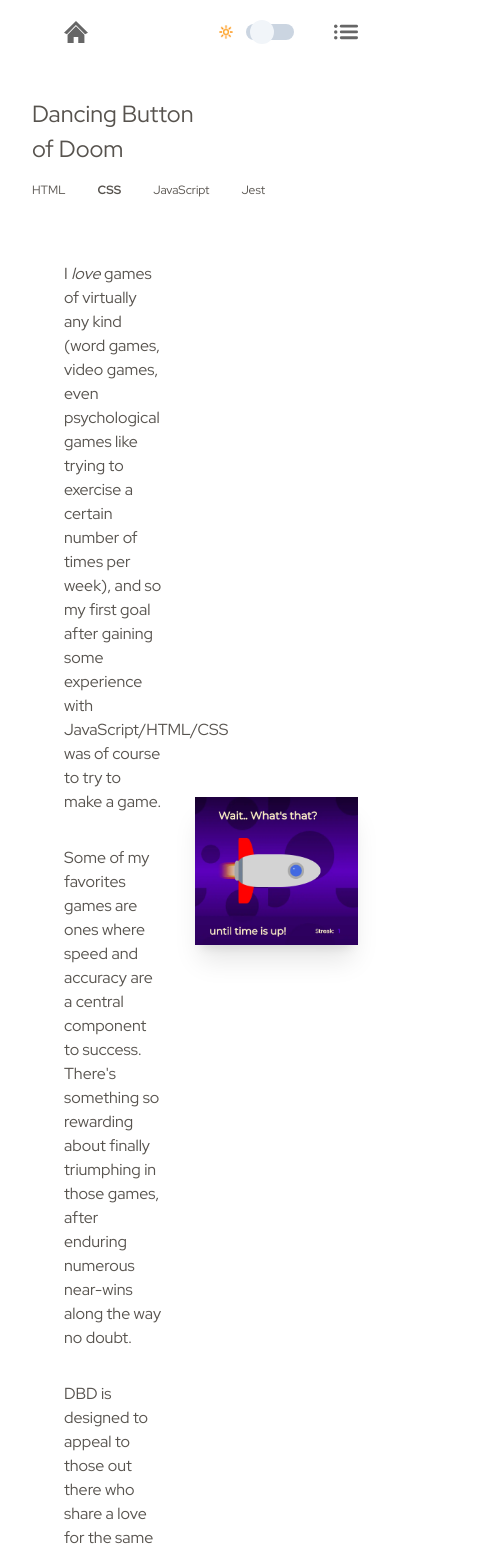
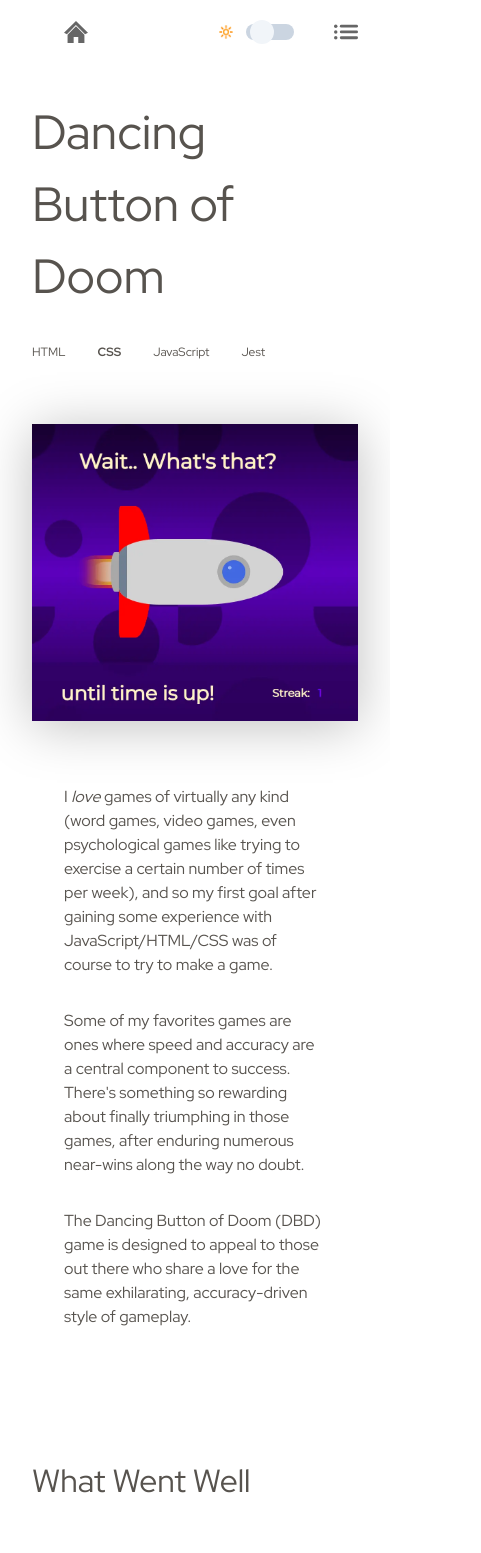
Before and after one commit to julianlk522/portfo, a Next.js app: page /dancing in a window 390 px wide. Shown: the top 1553 px of the page, 481 px wide, since content can reach past the window. Built offline with nearby package versions, Linux system fonts and the light colour scheme.

Commit message:
responsive layout for dancing.tsx, add shadows for all main screenshots and video demo

```diff
--- a/pages/dancing.tsx
+++ b/pages/dancing.tsx
@@ -12,12 +12,12 @@ function DancingButtonDetails({ darkMode }) {
 			id='dancingButtonDetails'
 			className='relative h-full w-screen px-8 pt-24 pb-32 text-stone-600 dark:text-white lg:px-16'
 		>
-			<header className='mb-32 flex'>
-				<div id='headerText' className='w-1/2'>
+			<header className='mb-32 flex flex-col items-center justify-between md:flex-row'>
+				<div id='headerText' className='md:w-1/2'>
 					<h1
-						className='mb-4'
+						className='mb-8'
 						style={{
-							fontSize: 'clamp(1rem, 6vw, 6vh)',
+							fontSize: 'clamp(3rem, 6vw, 6vh)',
 						}}
 					>
 						Dancing Button of Doom
@@ -32,7 +32,34 @@ function DancingButtonDetails({ darkMode }) {
 						<li>Jest</li>
 					</ul>
 
-					<div className='flex h-auto w-4/5 flex-col space-y-8 pl-8'>
+					<div
+						id='headerImgFlexWrapperSm'
+						className='my-16 flex w-full items-center md:hidden'
+					>
+						<div
+							id='headerImageWrapper'
+							className='relative flex max-h-[50vh]'
+							style={
+								darkMode
+									? {
+											boxShadow:
+												'rgba(255, 255, 255, 5%) 0px 5px 50px',
+									  }
+									: {
+											boxShadow:
+												'rgba(0, 0, 0, 25%) 0px 5px 50px',
+									  }
+							}
+						>
+							<Image
+								src={headerImg}
+								objectFit='cover'
+								objectPosition='top'
+							/>
+						</div>
+					</div>
+
+					<div className='flex h-auto flex-col space-y-8 px-8 md:w-4/5 md:pr-0'>
 						<p>
 							I <i>love</i> games of virtually any kind (word
 							games, video games, even psychological games like
@@ -49,27 +76,31 @@ function DancingButtonDetails({ darkMode }) {
 							the way no doubt.
 						</p>
 						<p>
-							DBD is designed to appeal to those out there who
-							share a love for the same exhilarating,
-							accuracy-driven style of gameplay.
+							The Dancing Button of Doom (DBD) game is designed to
+							appeal to those out there who share a love for the
+							same exhilarating, accuracy-driven style of
+							gameplay.
 						</p>
 					</div>
 				</div>
 
 				<div
-					id='headerImgFlexWrapper'
-					className='flex h-auto w-full max-w-[50%] items-center'
+					id='headerImgFlexWrapperMd'
+					className='hidden max-w-[45%] items-center md:flex'
 				>
 					<div
 						id='headerImageWrapper'
-						className='relative flex h-min max-h-[50vh] shadow-xl dark:shadow-none'
+						className='relative flex max-h-[50vh]'
 						style={
 							darkMode
 								? {
 										boxShadow:
-											'rgb(255 255 255 / 5%) 0px 5px 50px',
+											'rgba(255, 255, 255, 5%) 0px 5px 50px',
 								  }
-								: {}
+								: {
+										boxShadow:
+											'rgba(0, 0, 0, 25%) 0px 5px 50px',
+								  }
 						}
 					>
 						<Image
@@ -80,17 +111,20 @@ function DancingButtonDetails({ darkMode }) {
 					</div>
 				</div>
 			</header>
-			<div id='centralTextContent' className='flex h-auto'>
-				<section className='flex h-auto w-1/2 flex-col'>
+			<div
+				id='centralTextContent'
+				className='flex h-auto flex-col md:flex-row'
+			>
+				<section className='mb-32 flex h-auto flex-col md:mb-0 md:w-1/2'>
 					<h2
 						className='mb-16'
 						style={{
-							fontSize: 'clamp(1rem, 4vw, 4vh)',
+							fontSize: 'clamp(2rem, 4vw, 4vh)',
 						}}
 					>
 						What Went Well
 					</h2>
-					<div className='max-w-[80%] space-y-8 pl-8'>
+					<div className='space-y-8 px-8 md:max-w-[80%] md:pr-0'>
 						<p>
 							This project served as my welcoming ceremony into
 							the world of CSS animations, and quickly turned into
@@ -114,7 +148,7 @@ function DancingButtonDetails({ darkMode }) {
 							stop!
 						</p>
 					</div>
-					<figure className='mt-16 flex max-w-[80%] flex-col items-center pl-8'>
+					<figure className='mt-16 flex flex-col items-center md:max-w-[80%] md:pl-8'>
 						<video
 							controls
 							controlsList='nodownload nofullscreen'
@@ -122,6 +156,17 @@ function DancingButtonDetails({ darkMode }) {
 							muted
 							disablePictureInPicture
 							playsInline
+							style={
+								darkMode
+									? {
+											boxShadow:
+												'rgba(255, 255, 255, 5%) 0px 5px 50px',
+									  }
+									: {
+											boxShadow:
+												'rgba(0, 0, 0, 25%) 0px 5px 50px',
+									  }
+							}
 						>
 							<source
 								src={'/projectDetails/crashLanding.mp4'}
@@ -130,23 +175,23 @@ function DancingButtonDetails({ darkMode }) {
 							Your browser doesn&apos;t support the video tag.
 						</video>
 						<figcaption className='mt-4 text-xs'>
-							Rocket crash-landing sequence
+							Rocket crash-landing animation sequence
 						</figcaption>
 					</figure>
 				</section>
-				<section className='flex h-auto w-1/2 flex-col'>
+				<section className='flex h-auto flex-col md:w-1/2'>
 					<h2
 						className='mb-16'
-						style={{ fontSize: 'clamp(1rem, 4vw, 4vh)' }}
+						style={{ fontSize: 'clamp(2rem, 4vw, 4vh)' }}
 					>
 						What Was Tricky
 					</h2>
-					<div className='space-y-8 pl-8'>
+					<div className='space-y-8 px-8 md:max-w-[80%] md:pr-0'>
 						<p>
-							A key feature of the Dancing Button Game is that
-							occasionally the user is prompted with a fake button
-							that they must recognize and avoid clicking in order
-							to maximize their score.
+							A key feature of the DBD is that occasionally the
+							user is prompted with a fake button that they must
+							recognize and avoid clicking in order to maximize
+							their score.
 						</p>
 						<p>
 							The fake button misspells the word “clicks” in order
@@ -159,7 +204,7 @@ function DancingButtonDetails({ darkMode }) {
 						</p>
 						<div
 							id='fakeButtonImgWrapper'
-							className='relative flex h-auto w-auto justify-center'
+							className='relative flex h-auto w-fakeButtonImageSm justify-center md:w-auto'
 						>
 							<Image src={fakeButton} />
 						</div>
@@ -201,13 +246,13 @@ function DancingButtonDetails({ darkMode }) {
 							gets the job done:
 						</p>
 						<code
-							className='inline-block pl-8 text-sm italic'
+							className='inline-block bg-black/5 text-sm italic dark:bg-white/5 lg:pl-8'
 							style={{ marginTop: '4rem' }}
 						>
 							/cl(?:([ick]))(?:(?!\1)([ick]))(?:(?!\1|\2)([ick]))s;\)
 							10$/
 						</code>
-						<div className='flex w-full pl-8'>
+						<div className='flex w-full md:pl-8'>
 							<p className='w-full italic'>e.g. "Clckis; 10"</p>
 							<span className='w-full pr-8 text-right text-xs'>
 								10 is the user’s current score*
@@ -216,18 +261,31 @@ function DancingButtonDetails({ darkMode }) {
 					</div>
 				</section>
 			</div>
-			<div id='mainImgWrapper' className='my-32'>
+			<div
+				id='mainImgWrapper'
+				className='my-32'
+				style={
+					darkMode
+						? {
+								boxShadow:
+									'rgba(255, 255, 255, 5%) 0px 5px 50px',
+						  }
+						: {
+								boxShadow: 'rgba(0, 0, 0, 25%) 0px 5px 50px',
+						  }
+				}
+			>
 				<Image src={mainImg} className='w-full' />
 			</div>
-			<section id='takeaways' className='mb-32'>
+			<section id='takeaways' className='mb-64 md:mb-32'>
 				<h2
 					style={{
-						fontSize: 'clamp(1rem, 4vw, 4vh)',
+						fontSize: 'clamp(2rem, 4vw, 4vh)',
 					}}
 				>
 					Key Takeaways
 				</h2>
-				<div className='mt-16 flex flex-col pl-8'>
+				<div className='mt-16 flex flex-col px-8 md:pr-0'>
 					<p>
 						More than anything else, this project taught me the
 						beauty of <strong>declarative programming.</strong>
@@ -236,7 +294,7 @@ function DancingButtonDetails({ darkMode }) {
 						<i>Huh? A vanilla JavaScript application?</i> Allow me
 						to explain...
 					</p>
-					<div className='mt-16 flex h-auto max-w-[80%] flex-col pl-16'>
+					<div className='mt-16 flex h-auto flex-col md:max-w-[80%] md:pl-16'>
 						<ul
 							className='space-y-8'
 							style={{ listStyleType: 'circle' }}
@@ -253,9 +311,9 @@ function DancingButtonDetails({ darkMode }) {
 							</li>
 							<div
 								id='takeawaysImages'
-								className='flex justify-around'
+								className='flex flex-col justify-around md:flex-row'
 							>
-								<figure className='relative flex max-h-80 w-auto flex-col items-center'>
+								<figure className='relative my-16 flex max-h-80 w-auto flex-col items-center md:my-0 md:max-w-[45%]'>
 									<Image
 										src={imperativeStyling}
 										objectFit='cover'
@@ -264,7 +322,7 @@ function DancingButtonDetails({ darkMode }) {
 										Icky repeated code ❌
 									</figcaption>
 								</figure>
-								<figure className='relative flex max-h-80 w-auto flex-col items-center'>
+								<figure className='relative mb-16 flex max-h-80 w-auto flex-col items-center md:mb-0 md:max-w-[45%]'>
 									<Image
 										src={declarativeStyling}
 										objectFit='cover'
@@ -296,8 +354,11 @@ function DancingButtonDetails({ darkMode }) {
 					</p>
 				</div>
 			</section>
-			<footer className='absolute bottom-0 left-0 flex h-32 w-full bg-slate-700 px-8 text-white lg:px-16'>
-				<div id='footerMainLinks' className='flex w-full items-center'>
+			<footer className='absolute bottom-0 left-0 flex h-64 w-full bg-slate-700 px-8 text-white md:h-32 lg:px-16'>
+				<div
+					id='footerMainLinks'
+					className='mr-16 flex w-min items-center md:w-full'
+				>
 					<button
 						id='homeButton'
 						className='mr-16 underline underline-offset-4'
@@ -313,7 +374,7 @@ function DancingButtonDetails({ darkMode }) {
 							JLK
 						</a>
 					</button>
-					<ul className='flex space-x-4'>
+					<ul className='flex flex-col space-y-4 md:flex-row md:space-y-0 md:space-x-4'>
 						<li>About</li>
 						<li>Skills</li>
 						<li>Work</li>
@@ -321,10 +382,14 @@ function DancingButtonDetails({ darkMode }) {
 					</ul>
 				</div>
 
-				<div id='footerSecondaryLinks' className='flex w-auto'>
-					<ul className='flex items-center'>
+				<div
+					id='footerSecondaryLinks'
+					className='flex w-auto items-center'
+				>
+					<ul className='flex flex-col items-center justify-center space-y-4 md:flex-row md:space-y-0'>
 						<li>Github</li>
-						<li className='mx-4 opacity-60'>|</li>
+						<li className='mx-4 hidden opacity-20 md:block'>|</li>
+						<hr className='block h-1 w-1/2 opacity-20 md:hidden' />
 						<li>Resume</li>
 					</ul>
 				</div>
--- a/tailwind.config.js
+++ b/tailwind.config.js
@@ -14,6 +14,7 @@ module.exports = {
 			},
 			spacing: {
 				aboutSpiralTopLg: 'calc(50% - 16rem)',
+				fakeButtonImageSm: 'calc(100vw - 8rem)',
 			},
 			backgroundImage: {
 				introAndOutroBg: "url('../public/introAndOutroBg.webp')",
```
